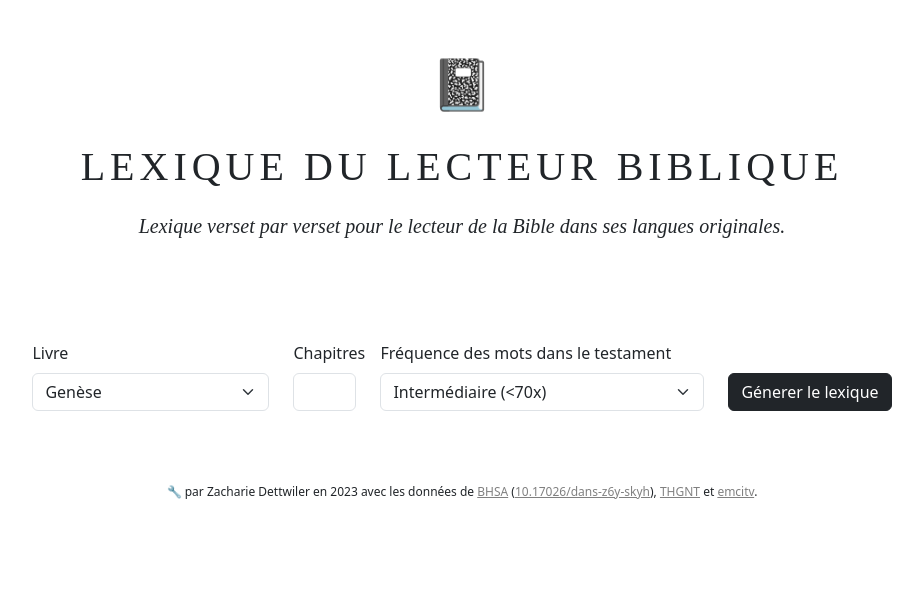
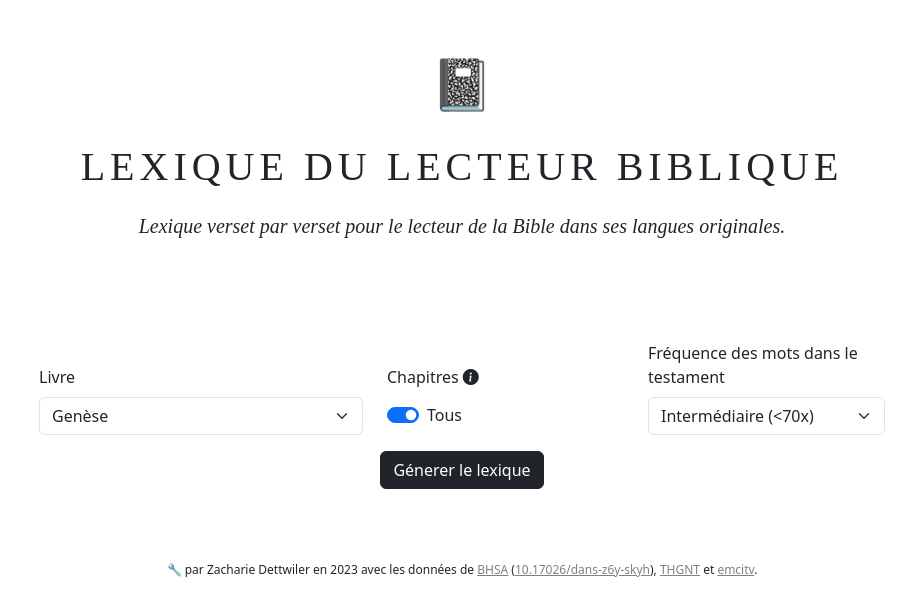
Before and after one commit to zdettwiler/lexique-du-lecteur-biblique, a Next.js app: page /lexique-du-lecteur-biblique/ in a window 1280 px wide. Shown: the top 616 px of the page, without its empty margins (178-1101 px from the left). Built offline with nearby package versions, Linux system fonts and the light colour scheme.

Commit message:
form for chapter selection

```diff
--- a/src/app/page.js
+++ b/src/app/page.js
@@ -8,9 +8,11 @@ import {
   Form,
   Row,
   Col,
-  InputGroup,
-  Dropdown,
-  Spinner
+  OverlayTrigger,
+  Popover,
+  Spinner,
+  Collapse,
+  Stack
  } from 'react-bootstrap';
 import Script from 'next/script';
 
@@ -22,6 +24,7 @@ export default function Home() {
   const [isGeneratingPDF, setIsGeneratingPDF] = React.useState(false);
   const [book, setBook] = React.useState('Genèse');
   const [chapter, setChapter] = React.useState([]);
+  const [allChapters, setAllChapters] = React.useState(true);
   const [frequency, setFrequency] = React.useState(70);
   const [lexicon, setLexicon] = React.useState([]);
 
@@ -61,7 +64,7 @@ export default function Home() {
 
   return (
     <Container fluid="sm">
-      <Script src="https://www.googletagmanager.com/gtag/js?id=G-5Q8NE1RT7F" />
+      {/* <Script src="https://www.googletagmanager.com/gtag/js?id=G-5Q8NE1RT7F" />
       <Script id="google-analytics">
         {`
           window.dataLayer = window.dataLayer || [];
@@ -70,7 +73,7 @@ export default function Home() {
 
           gtag('config', 'G-5Q8NE1RT7F');
         `}
-      </Script>
+      </Script> */}
 
       <Container className="p-5 pb-2 mb-4 bg-white rounded-3" fluid>
         <p className="chirho">📓</p>{/* ☧ */}
@@ -79,7 +82,7 @@ export default function Home() {
 
         <Form className="mt-10 mb-4">
           <Row className="mb-3 align-items-end d-flex justify-content-center">
-            <Col xs={8} lg={3} className="mb-3" >
+            <Col xs={7} lg={4} className="mb-3" >
               <Form.Label>Livre</Form.Label>
               <Form.Select aria-label="Book selection" value={book} onChange={handleChangeBook}>
                 <option>Choisir le livre</option>
@@ -89,13 +92,52 @@ export default function Home() {
               </Form.Select>
             </Col>
 
-            <Col xs={4} lg={1} className="mb-3" >
-              <Form.Label>Chapitres</Form.Label>
-              <Form.Control aria-label="Selectionner les chapitres" value={chapter} onChange={handleChangeChapter}>
-              </Form.Control>
+            <Col xs={5} lg={3} className="mb-3" >
+              <Form.Label>Chapitres  <OverlayTrigger
+                  key="top"
+                  placement="top"
+                  overlay={
+                    <Popover id="popover-basic">
+                      <Popover.Header as="h3">Sélection des chapitres</Popover.Header>
+                      <Popover.Body>
+                        Indiquer les chapitres désirés, séparés par une virgule. Pour des sections, séparer d'un tiret.
+                        <br/>
+                        P. ex. pour les chapitres 1, 3 et 7 noter: <strong>1,3,7</strong>. Pour les chapitres 1 et 5 à 8 noter: <strong>1,5-8</strong>.
+                      </Popover.Body>
+                    </Popover>
+                  }
+                >
+                  <i class="bi bi-info-circle-fill"></i>
+                </OverlayTrigger>
+              </Form.Label>
+
+              <Stack direction="horizontal" gap={2} style={{ height: "38px" }}>
+                <Form.Check
+                  type="switch"
+                  id="custom-switch"
+                  label="Tous"
+                  checked={allChapters}
+                  onChange={() => setAllChapters(!allChapters)}
+                  className="mr-1"
+                />
+
+                <Collapse in={!allChapters} dimension="width">
+                  <div>
+                      <Form.Control
+                      value={chapter}
+                      onChange={handleChangeChapter}
+                      disabled={allChapters}
+                      type="text"
+                      placeholder="ex. 1,4–8"
+                      aria-label="Selectionner les chapitres"
+                    >
+                    </Form.Control>
+                  </div>
+                </Collapse>
+              </Stack>
             </Col>
 
-            <Col xs={12} lg={4} className="mb-3" >
+            <Col xs={12} lg={3} className="mb-3" >
               <Form.Label>Fréquence des mots dans le testament</Form.Label>
               <Form.Select aria-label="Frequency selection" value={frequency} onChange={handleChangeFrequency}>
                 { [
@@ -111,7 +153,7 @@ export default function Home() {
               {/* <Form.Control type="number" value={frequency} onChange={handleChangeFrequency}/> */}
             </Col>
 
-            <Col xs="auto" className="d-flex align-items-baseline mb-3">
+            <Col xs="auto" lg="auto" className="d-flex align-items-baseline mb-3">
               <Button variant="dark" type="submit" onClick={getBook}>
                 Génerer le lexique
               </Button>
```
